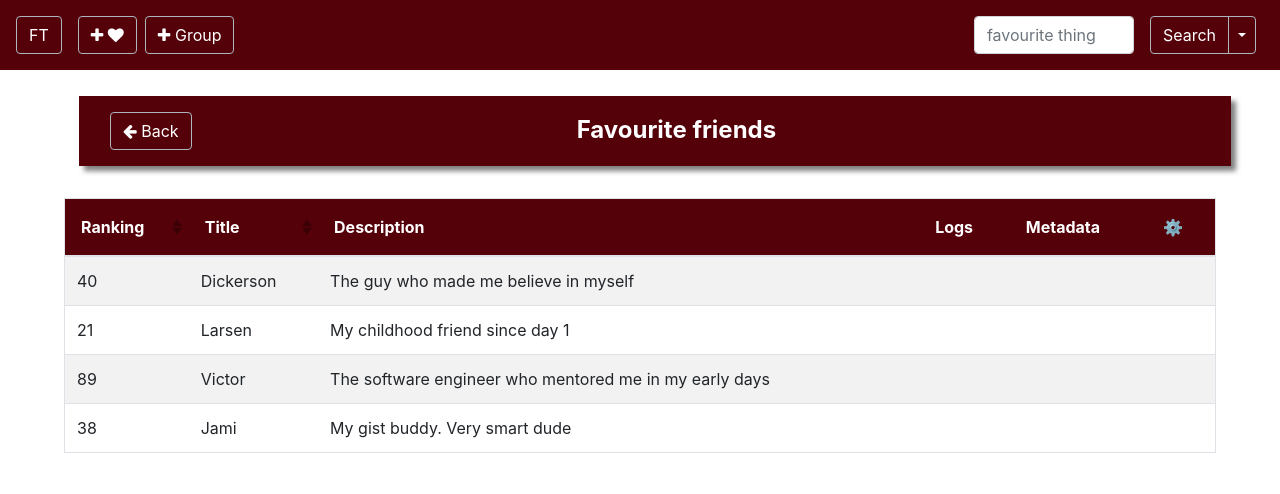
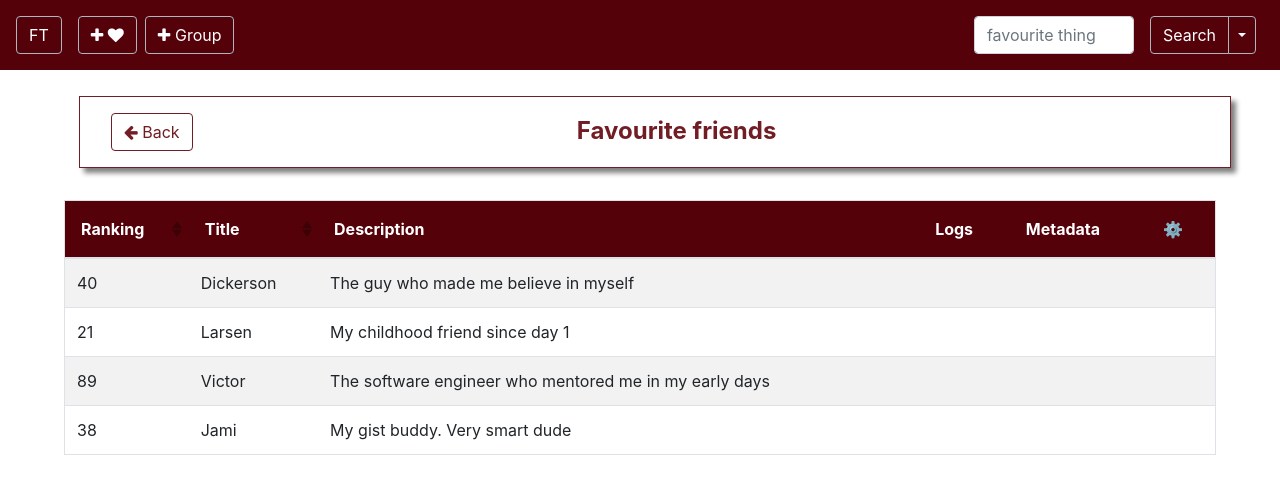
Before and after one commit to nzediegwu1/favorite-things-ui, a Vue app: page /favourites in a window 1280 px wide. Shown: the top 494 px of the page. Built offline with nearby package versions, Linux system fonts and the light colour scheme.

Commit message:
modify contentHeader style

```diff
--- a/src/components/ContentHeader.vue
+++ b/src/components/ContentHeader.vue
@@ -1,7 +1,7 @@
 <template>
   <b-row class="content-header">
     <b-col cols="5">
-      <b-button @click="goback" variant="outline-primary">
+      <b-button @click="goback" variant="outline-secondary">
         <i class="fa fa-arrow-left"></i> Back
       </b-button>
     </b-col>
--- a/src/styles.css
+++ b/src/styles.css
@@ -242,15 +242,18 @@ thead {
   color: red;
   text-align: center;
 }
+
 .content-header {
   margin-bottom: 2em;
+  -webkit-box-shadow: 5px 5px 5px grey;
   box-shadow: 5px 5px 5px grey;
-  background-color: #540109;
-  color: white;
+  color: #721c24;
   padding: 1em;
   text-align: left;
   max-width: 100%;
   margin-left: auto;
+  border: solid;
+  border-width: thin;
 }
 
 #favourites-table th {
@@ -267,3 +270,12 @@ thead {
   width: 90%;
   margin: auto;
 }
+
+.btn-outline-secondary {
+  color: #721c24;
+  border-color: #721c24;
+}
+.btn-outline-secondary:hover {
+  background-color: #721c24;
+  color: white;
+}
```
